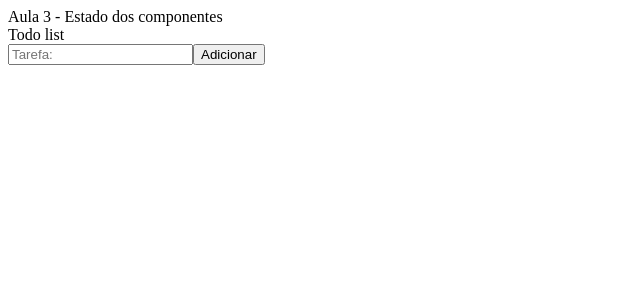
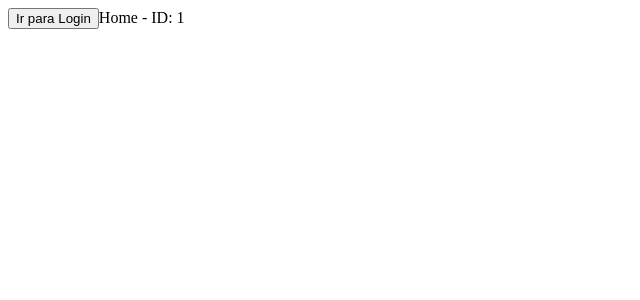
Before and after one commit to claudiaps/TadsFrontend2025, a React (Vite) app: page /home/1 in a window 1280 px wide. Shown: the top 300 px of the page, without its empty margins (0-640 px from the left). Built offline with nearby package versions, Linux system fonts and the light colour scheme.

Commit message:
adicionando primeiras paginas com roteamento

```diff
--- a/package.json
+++ b/package.json
@@ -11,7 +11,8 @@
   },
   "dependencies": {
     "react": "^19.0.0",
-    "react-dom": "^19.0.0"
+    "react-dom": "^19.0.0",
+    "react-router": "^7.3.0"
   },
   "devDependencies": {
     "@eslint/js": "^9.19.0",
--- a/src/App.tsx
+++ b/src/App.tsx
@@ -1,12 +1,15 @@
-// import "./App.css";
-import ToDoList from "./components/TodoList";
+import { BrowserRouter, Route, Routes } from "react-router";
+import Login from "./pages/Login";
+import Home from "./pages/Home";
 
 function App() {
   return (
-    <div>
-      Aula 3 - Estado dos componentes
-      <ToDoList />
-    </div>
+    <BrowserRouter>
+      <Routes>
+        <Route path="/" element={<Login />} />
+        <Route path="/home/:id" element={<Home />} />
+      </Routes>
+    </BrowserRouter>
   );
 }
 
--- /dev/null
+++ b/src/pages/Home.tsx
@@ -0,0 +1,15 @@
+import { useNavigate, useParams } from "react-router";
+
+const Home = () => {
+  const navigation = useNavigate();
+  const { id } = useParams();
+
+  return (
+    <div>
+      <button onClick={() => navigation("/")}>Ir para Login</button>
+      Home - ID: {id}
+    </div>
+  );
+};
+
+export default Home;
--- /dev/null
+++ b/src/pages/Login.tsx
@@ -0,0 +1,17 @@
+import { Link } from "react-router";
+
+const Login = () => {
+  const id = 10;
+
+  return (
+    <div>
+      Login
+      <Link to={`/home/${id}`}>Ir para Home</Link>
+      {/* <Link to="/home/10">Ir para Home</Link> */}
+    </div>
+  );
+};
+
+export default Login;
+
+//slr
```
Also changed, not shown: 1 other file (tests, documents, lock files or other folders).
